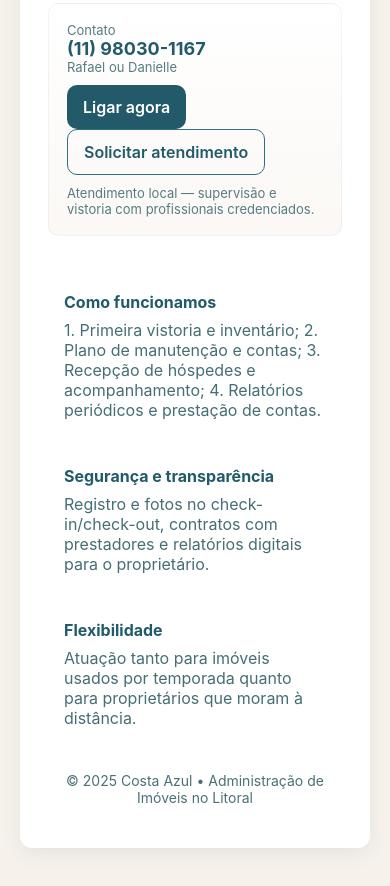
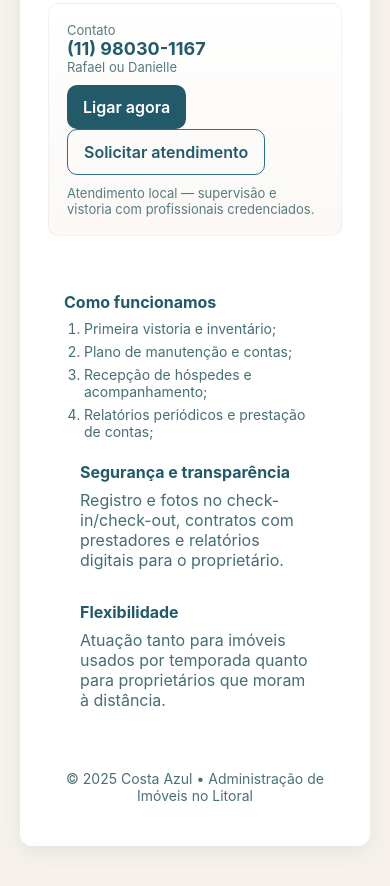
Before and after one commit to ArcanjoRafaelMello/costaAzul, a plain HTML site: page index.html in a window 390 px wide. Shown: the part 918-1804 px from the top of the page. Drawn offline with Linux system fonts and the light colour scheme.

Commit message:
Add files via upload

```diff
--- a/index.html
+++ b/index.html
@@ -67,8 +67,12 @@
         <section class="services">
           <div class="service">
             <h4>Como funcionamos</h4>
-            <p>1. Primeira vistoria e inventário; 2. Plano de manutenção e contas; 3. Recepção de hóspedes e acompanhamento; 4. Relatórios periódicos e prestação de contas.</p>
-          </div>
+            <ol>
+  <li>Primeira vistoria e inventário;</li>
+  <li>Plano de manutenção e contas;</li>
+  <li>Recepção de hóspedes e acompanhamento;</li>
+  <li>Relatórios periódicos e prestação de contas;</li>
+</ol>
           <div class="service">
             <h4>Segurança e transparência</h4>
             <p>Registro e fotos no check-in/check-out, contratos com prestadores e relatórios digitais para o proprietário.</p>
--- a/src/css/style.css
+++ b/src/css/style.css
@@ -222,4 +222,14 @@ footer {
   header {
     gap: 12px;
   }
+  .service ol {
+  margin: 0;
+  padding-left: 20px;
+  color: #456e75;
+  font-size: 14px;
 }
+
+.service li {
+  margin-bottom: 6px;
+}
+}
```
